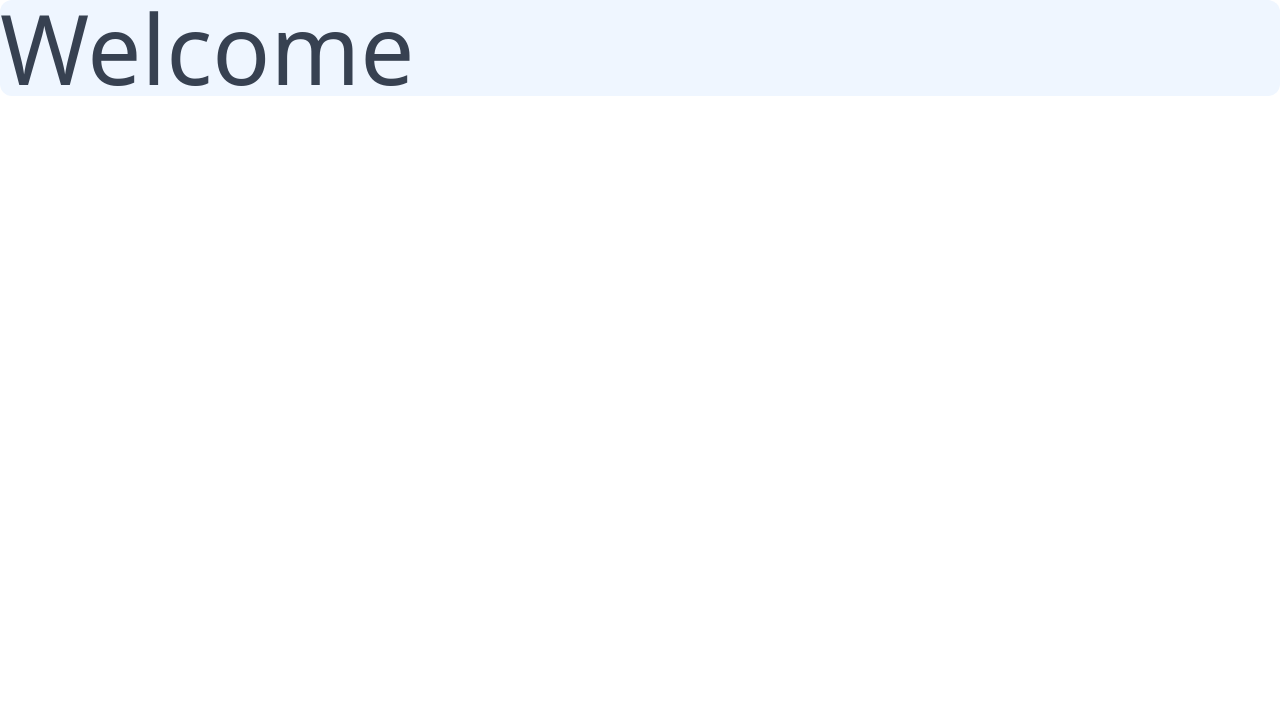
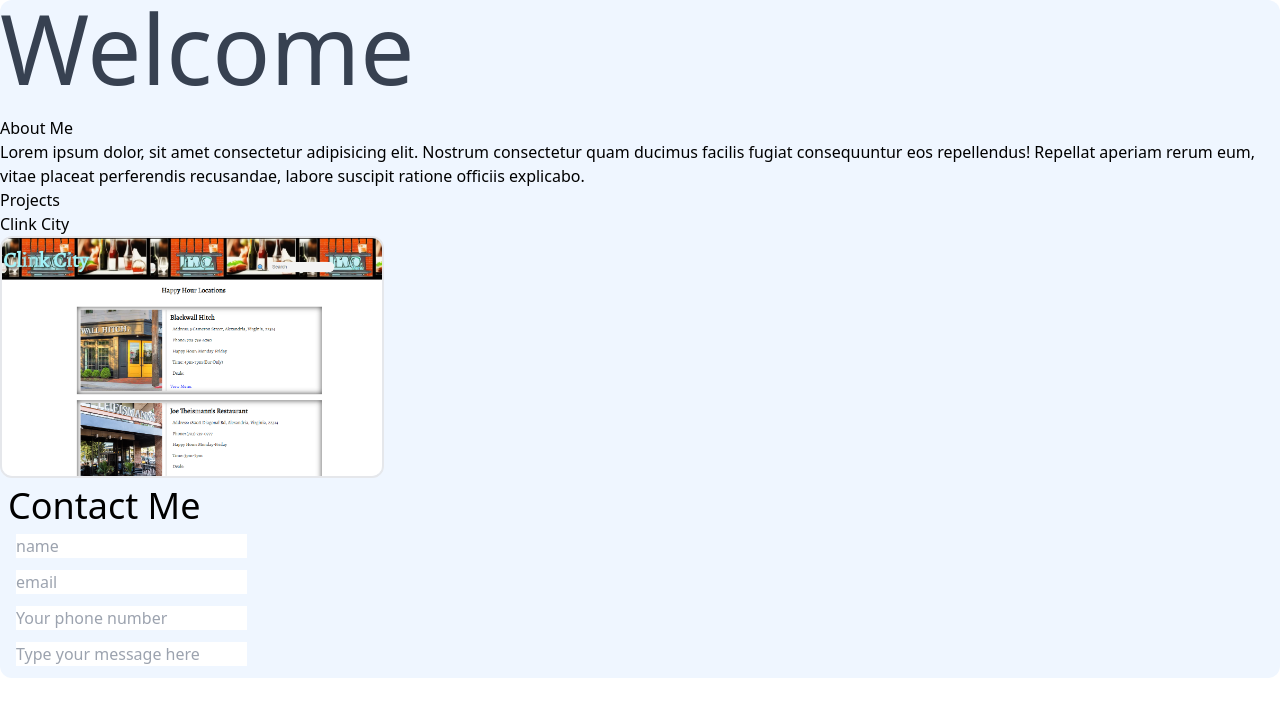
Before and after one commit to locb65/porfolio, a React (Create React App) app in the folder portfolio-app/: page / in a window 1280 px wide. Shown: the top 716 px of the page. Built offline with nearby package versions, Linux system fonts and the light colour scheme.

Commit message:
basic pages and compoents added

```diff
--- a/portfolio-app/src/App.jsx
+++ b/portfolio-app/src/App.jsx
@@ -1,9 +1,16 @@
 import './App.css';
+import { Routes, Route } from 'react-router-dom';
+import { Home } from './pages/home';
 
 function App() {
   return (
-    <div className="App mx-auto bg-blue-50 rounded-xl">
+    <div className="App flex-auto mx-auto bg-blue-50 rounded-xl">
       <p className="text-8xl text-gray-700 fond-bolder mb-5">Welcome</p>
+      <Routes>
+        <Route path='/' element={<Home/>}>
+
+        </Route>
+      </Routes>
 
     </div>
   );
--- a/portfolio-app/src/index.js
+++ b/portfolio-app/src/index.js
@@ -3,12 +3,15 @@ import ReactDOM from 'react-dom/client';
 import './index.css';
 import App from './App.jsx';
 import reportWebVitals from './reportWebVitals.js';
+import { BrowserRouter } from 'react-router-dom';
 
 const root = ReactDOM.createRoot(document.getElementById('root'));
 root.render(
-  <React.StrictMode>
-    <App />
-  </React.StrictMode>
+  <BrowserRouter>
+    <React.StrictMode>
+      <App />
+    </React.StrictMode>
+  </BrowserRouter>
 );
 
 // If you want to start measuring performance in your app, pass a function
--- /dev/null
+++ b/portfolio-app/src/pages/Components/aboutMe.jsx
@@ -0,0 +1,11 @@
+import React from 'react'
+
+export const AboutMe = () => {
+  return (
+    <div>
+        <h1>About Me</h1>
+        <p>Lorem ipsum dolor, sit amet consectetur adipisicing elit. Nostrum consectetur quam ducimus facilis fugiat consequuntur eos repellendus! Repellat aperiam rerum eum, vitae placeat perferendis recusandae, labore suscipit ratione officiis explicabo.</p>
+    </div>
+
+  )
+}
--- /dev/null
+++ b/portfolio-app/src/pages/Components/clinkCityProject.jsx
@@ -0,0 +1,15 @@
+import React from 'react'
+import homePageImage from '../../utils/imgs/home-page.png'
+
+export const ClinkCityProject = () => {
+  return (
+    <div>
+        <h1 className='space-y-0'>
+            Clink City
+        </h1>
+        <div className='w-96'>
+            <img className='border-2 rounded-xl object-contain w-96'  src={homePageImage} alt="img" />
+        </div>
+    </div>
+  )
+}
--- /dev/null
+++ b/portfolio-app/src/pages/Components/contactMeForm.jsx
@@ -0,0 +1,46 @@
+import React from 'react'
+
+export const ContactMeForm = () => {
+  return (
+    <div>
+        <form className='form-container'>
+            <div className='form-field m-1 p-1'>
+                <label htmlFor="">
+                    <input
+                    type="text"
+                    name='name'
+                    placeholder='name'
+                    required />
+                </label>
+            </div>
+            <div className='form-field m-1 p-1'>
+                <label htmlFor="">
+                    <input
+                    type="email"
+                    name='email'
+                    placeholder='email'
+                    required />
+                </label>
+            </div>
+            <div className='form-field m-1 p-1'>
+                <label htmlFor="">
+                    <input
+                    type="number"
+                    name='phoneNumber'
+                    placeholder='Your phone number'
+                    required />
+                </label>
+            </div>
+            <div className='form-field m-1 p-1'>
+                <label htmlFor="">
+                    <input
+                    type="text"
+                    name='message'
+                    placeholder='Type your message here'
+                    required />
+                </label>
+            </div>
+        </form>
+    </div>
+  )
+}
--- /dev/null
+++ b/portfolio-app/src/pages/Components/projects.jsx
@@ -0,0 +1,13 @@
+import React from 'react'
+import { ClinkCityProject } from './clinkCityProject'
+
+export const Projects = () => {
+  return (
+    <div>
+        <h1>Projects</h1>
+        <div className='project-container'>
+            <ClinkCityProject/>
+        </div>
+    </div>
+  )
+}
--- /dev/null
+++ b/portfolio-app/src/pages/home.jsx
@@ -0,0 +1,18 @@
+import { AboutMe } from "./Components/aboutMe";
+import { Projects } from "./Components/projects";
+import { ContactMeForm } from "./Components/contactMeForm";
+
+import React from 'react'
+
+export const Home = () => {
+  return (
+    <div>
+        <AboutMe/>
+        <Projects/>
+        <div className="m-1 p-1">
+           <p className="text-4xl"> Contact Me</p>
+            <ContactMeForm/>
+        </div>
+    </div>
+  )
+}
```
Also changed, not shown: portfolio-app/src/utils/blank.js (added), portfolio-app/src/utils/imgs/Welcome-page.png (added), portfolio-app/src/utils/imgs/home-page.png (added).
